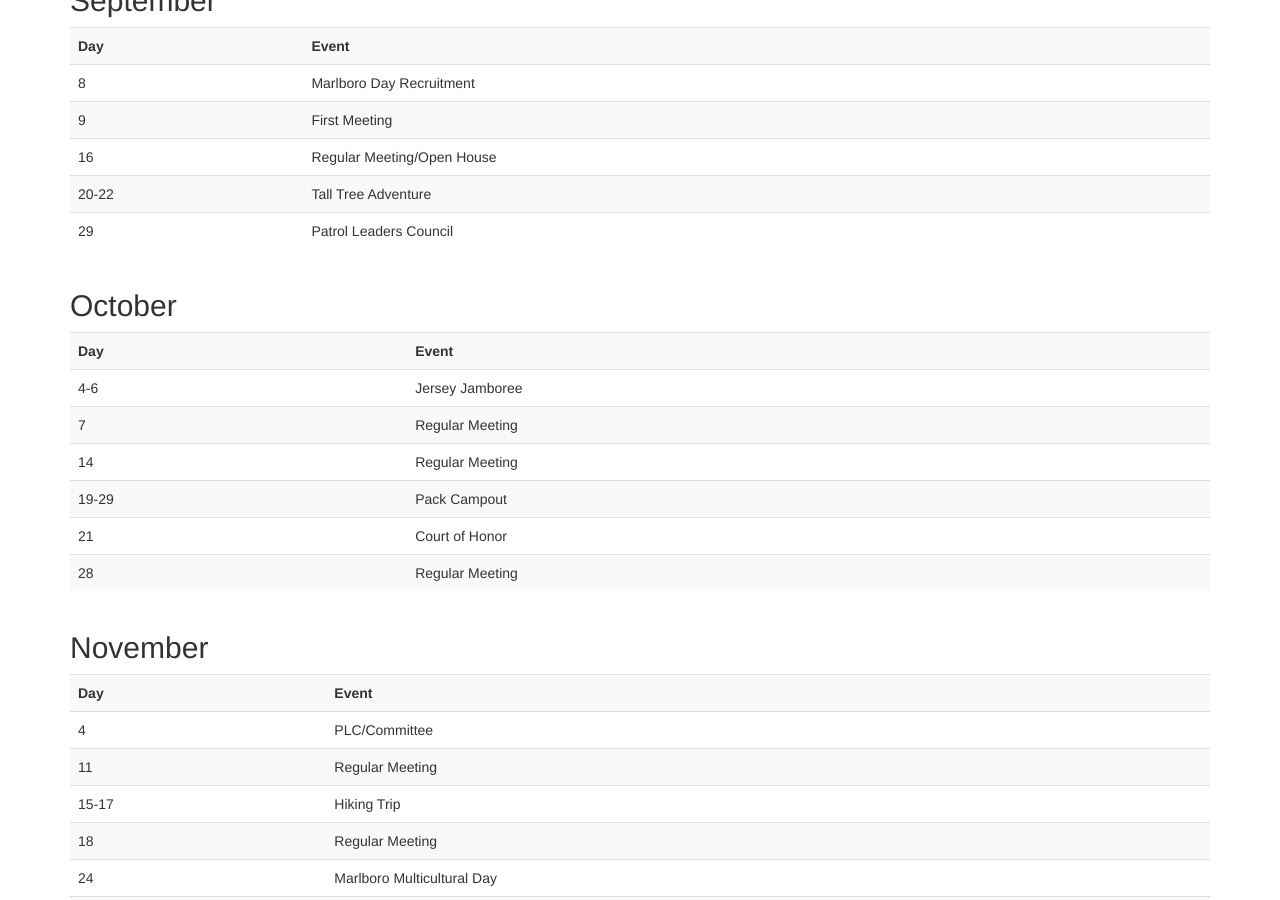
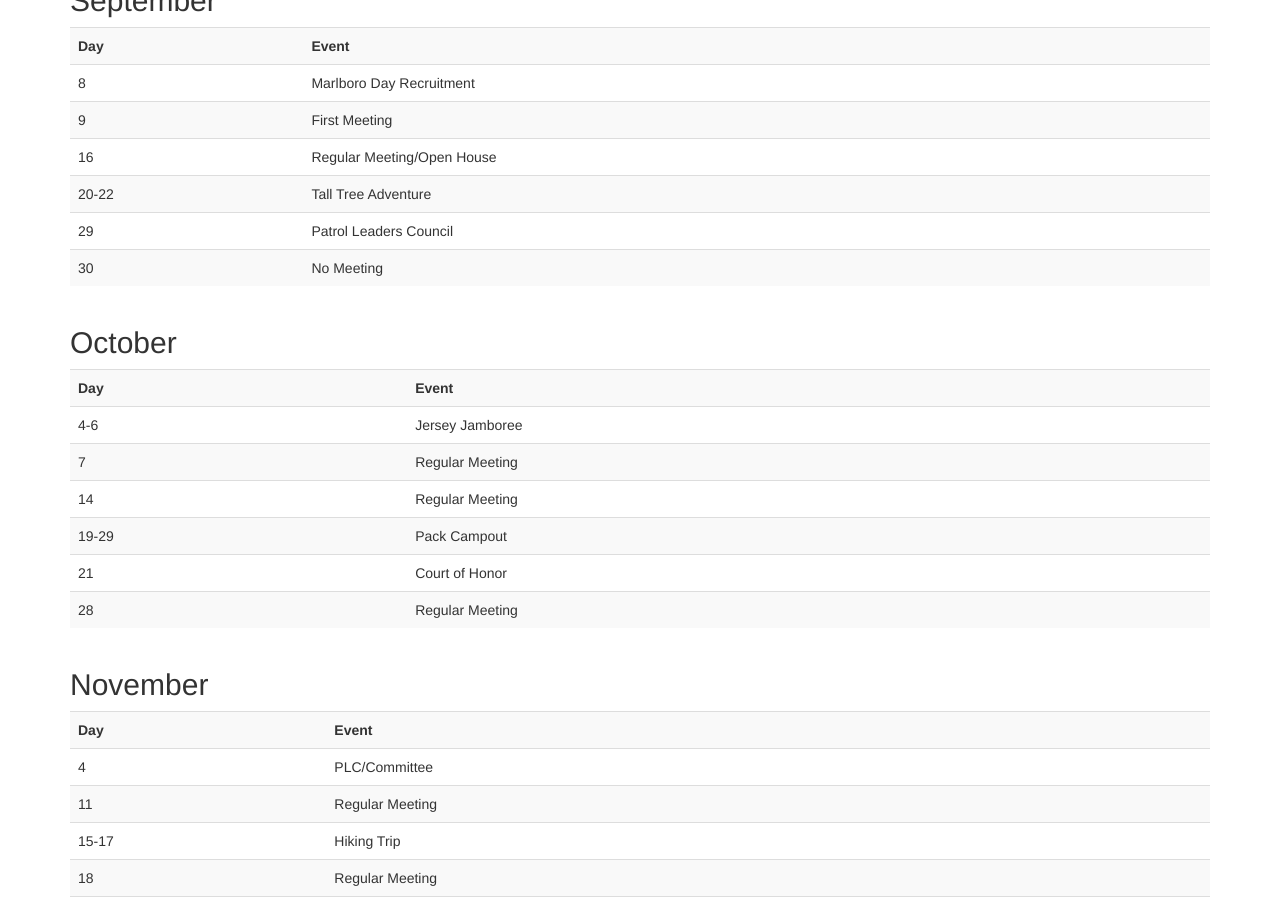
Before and after one commit to akparekh/bsatroop86.github.io, a Jekyll site: the page built from calendar.html, in a window 1280 px wide and 900 px high, scrolled down 380 px. Built offline with Jekyll 4.4.1, drawn with Linux system fonts in a browser that asks for light colours; nearby versions of some CDN libraries.

Commit message:
Update calendar.json

```diff
--- a/_data/calendar.json
+++ b/_data/calendar.json
@@ -24,6 +24,10 @@
           {
             "day": "29",
             "event": "Patrol Leaders Council"
+          },
+          {
+            "day": "30",
+            "event": "No Meeting"
           }
         ]
       },
```
